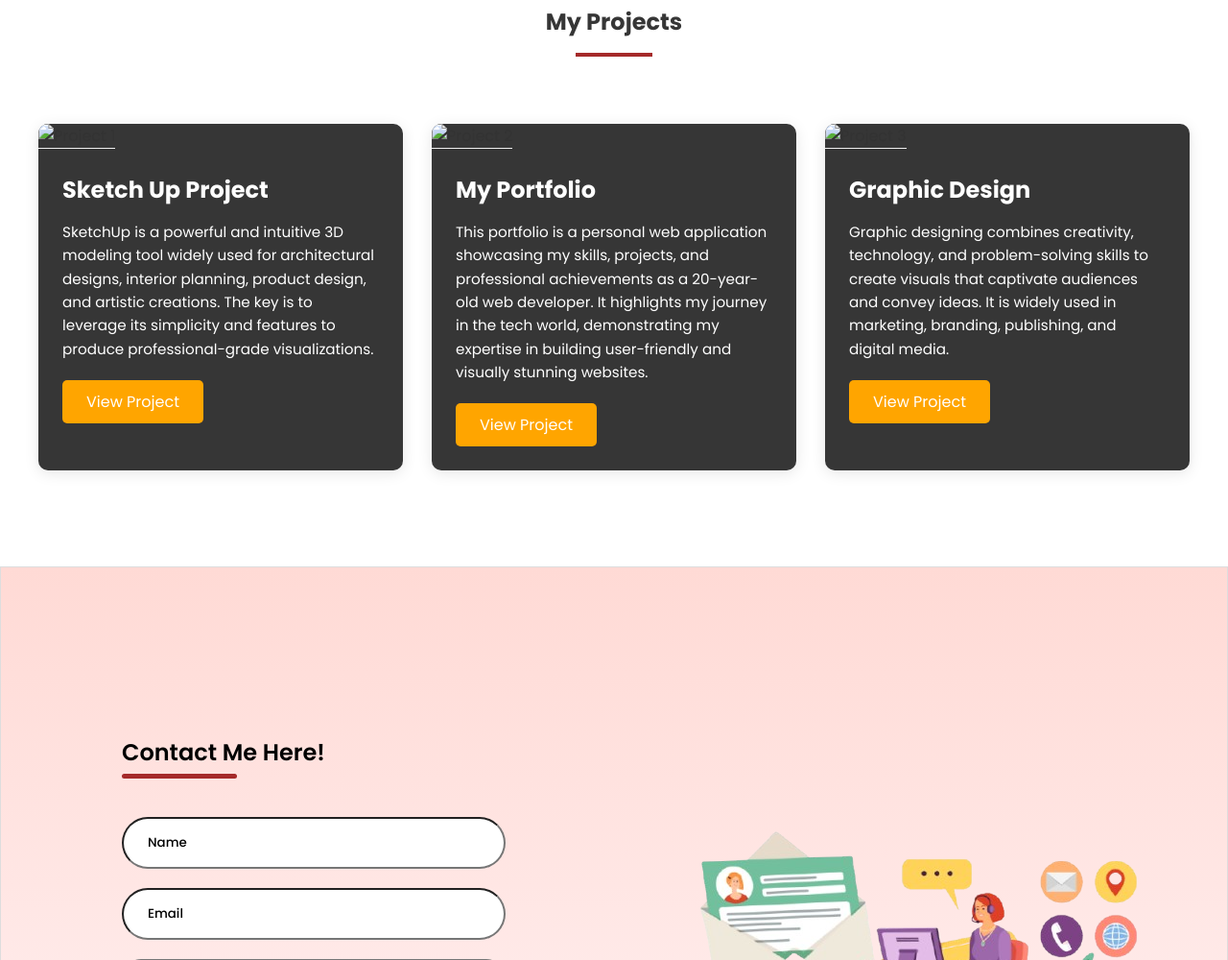
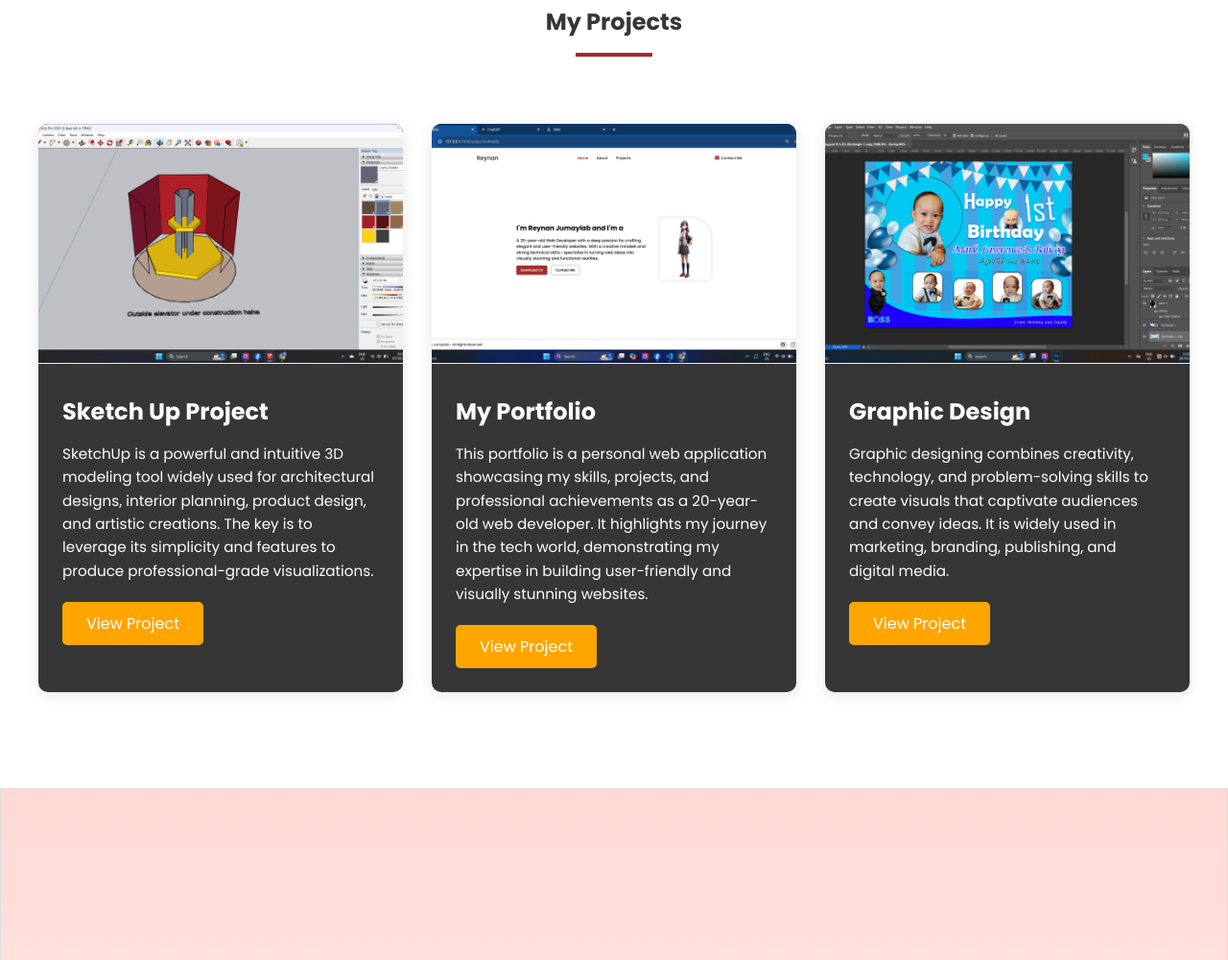
Before and after one commit to ReynanJ/lab-once, a plain HTML site: page index.html in a window 1280 px wide. Shown: the part 1800-2800 px from the top of the page at 96% size. Drawn offline with nearby package versions, Linux system fonts and the light colour scheme; files whose address does not match are found by name.

Commit message:
Update index.html

```diff
--- a/index.html
+++ b/index.html
@@ -190,7 +190,7 @@
             <div class="projects-container">
                 <!-- Project 1 -->
                 <div class="project-card">
-                    <img src="/Screenshot (119).png" alt="Project 1" class="project-img">
+                    <img src="https://github.com/ReynanJ/lab-once/raw/main/images//Screenshot (119).png" alt="Project 1" class="project-img">
                     <div class="project-content">
                         <h3 class="project-title">Sketch Up Project</h3>
                         <p class="project-description">
@@ -205,7 +205,7 @@
                 </div>
                 <!-- Project 2 -->
                 <div class="project-card">
-                    <img src="/Screenshot (286).png" alt="Project 2" class="project-img">
+                    <img src="images/Screenshot (286).png" alt="Project 2" class="project-img">
                     <div class="project-content">
                         <h3 class="project-title">My Portfolio</h3>
                         <p class="project-description">
@@ -221,7 +221,7 @@
                 </div>
                 <!-- Project 3 -->
                 <div class="project-card">
-                    <img src="/Screenshot (87).png" alt="Project 3" class="project-img">
+                    <img src="images/Screenshot (87).png" alt="Project 3" class="project-img">
                     <div class="project-content">
                         <h3 class="project-title">Graphic Design</h3>
                         <p class="project-description">
```
